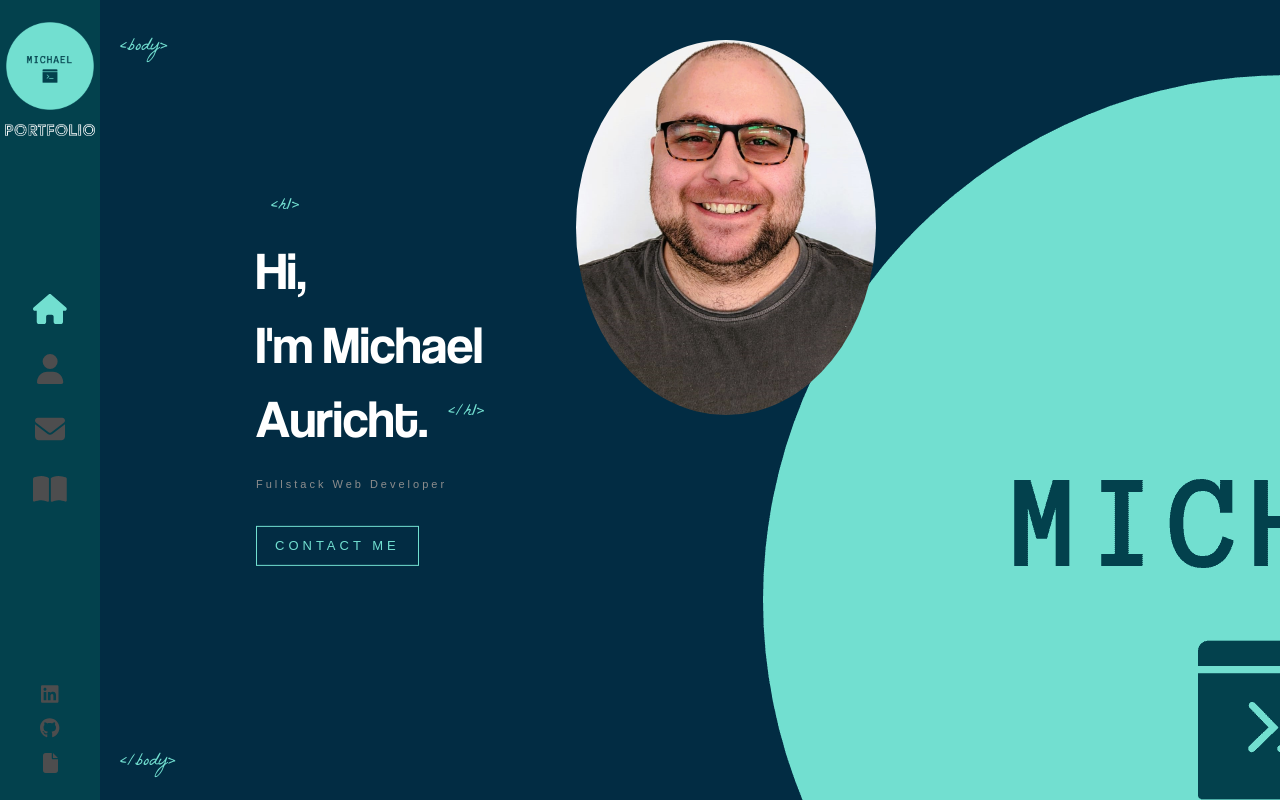
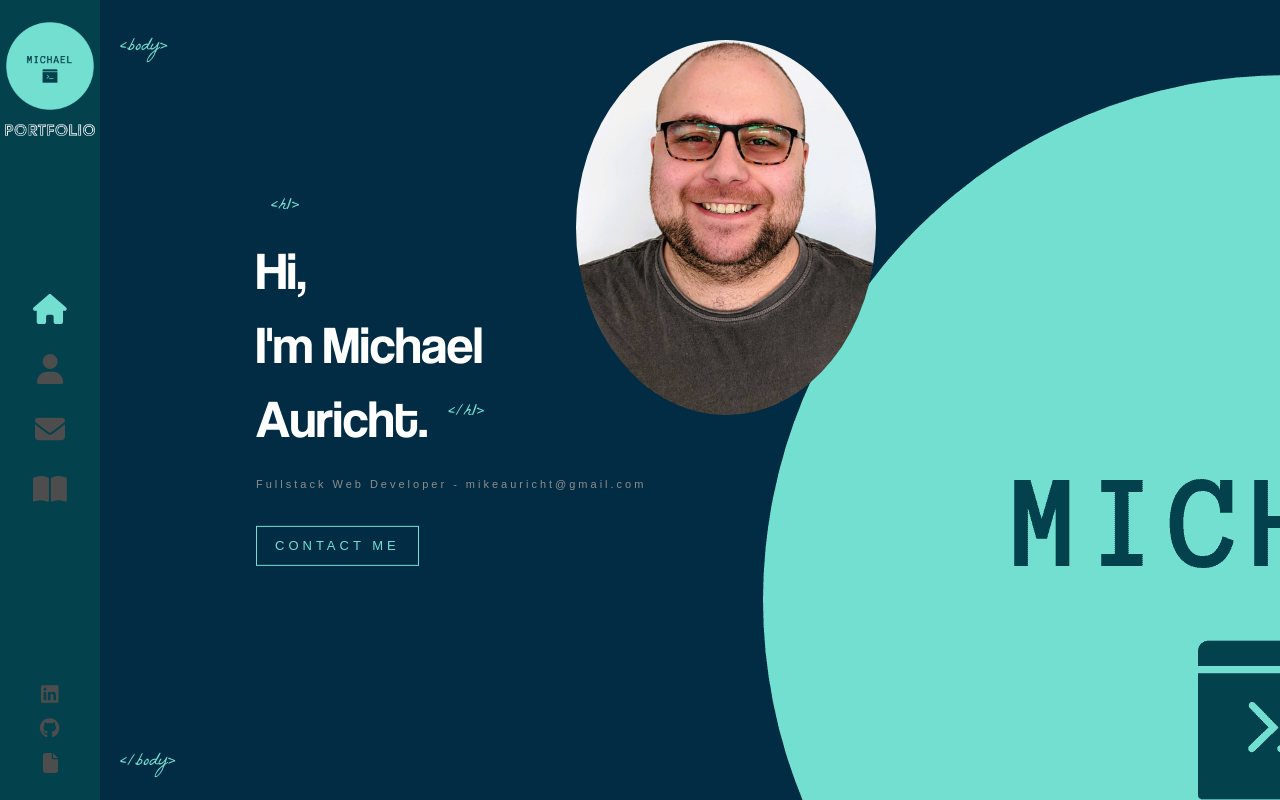
Before and after one commit to MichaelAuricht/Portfolio, a React (Create React App) app: page / in a window 1280 px wide. Shown: the top 800 px of the page. Built offline with nearby package versions, Linux system fonts and the light colour scheme.

Commit message:
added email to landing page

```diff
--- a/src/components/Home/index.js
+++ b/src/components/Home/index.js
@@ -27,7 +27,7 @@ const Home = () => {
         <AnimatedLetters letterClass={letterClass} strArray={surnameArray} idx={23} />
         </h1>
         <h2>
-            Fullstack Web Developer
+            Fullstack Web Developer - mikeauricht@gmail.com
         </h2>
         <Link to='/contact' className='flat-button'>CONTACT ME</Link>
       </div>
--- a/src/components/Sidebar/index.js
+++ b/src/components/Sidebar/index.js
@@ -62,7 +62,7 @@ const Sidebar = () => (
         </a>
       </li>
       <li>
-        <a target="_blank" rel="noreferrer" href="../assets/MichaelAurichtCV2.pdf" download="MichaelAurichtCV2.pdf">
+        <a target="_blank" rel="noreferrer" href="./src/assets/MichaelAurichtCV2.pdf" download="MichaelAurichtCV2.pdf">
           <FontAwesomeIcon icon={faFile} color="#4d4d4e" />
         </a>
       </li>
```
